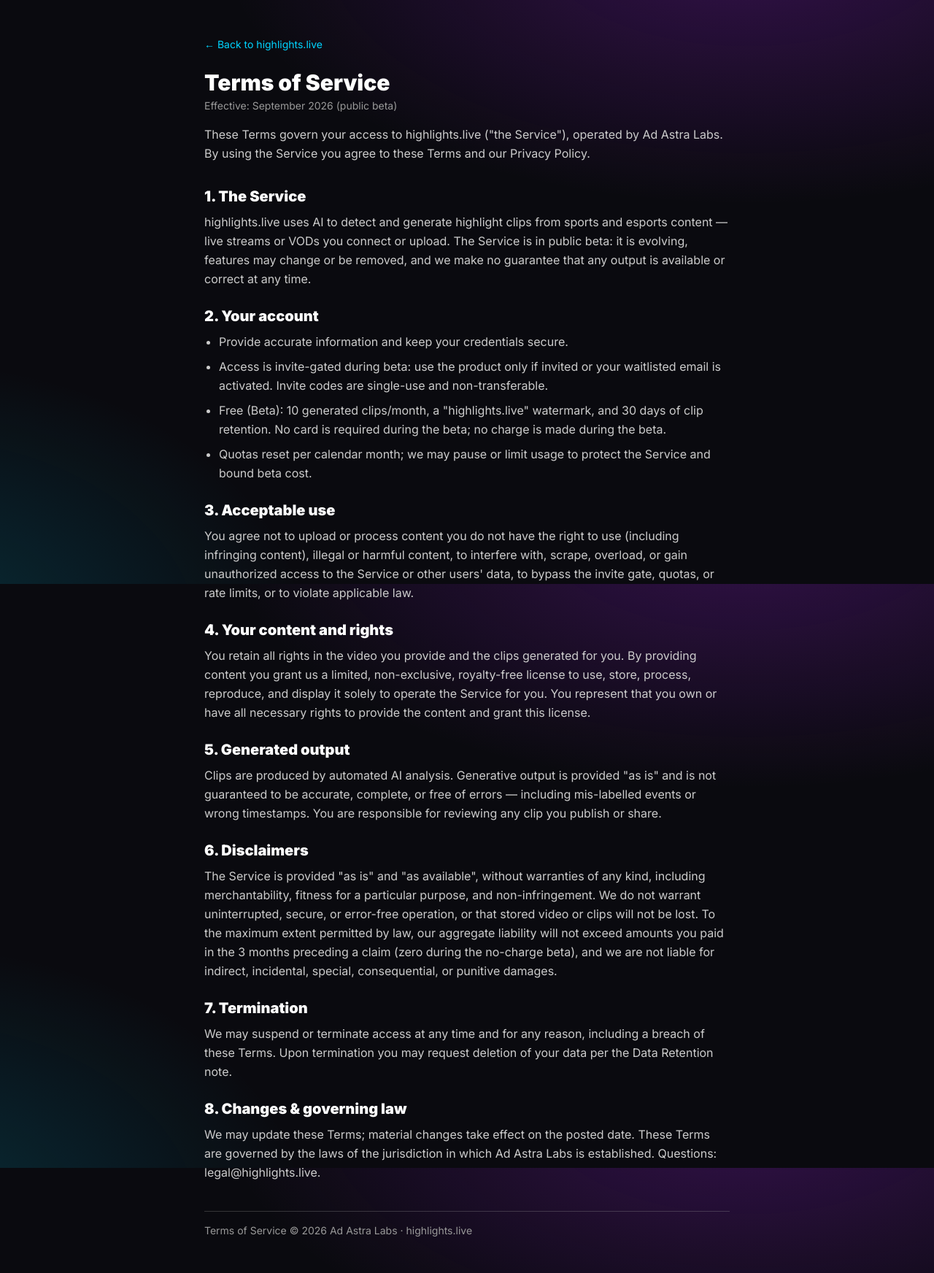
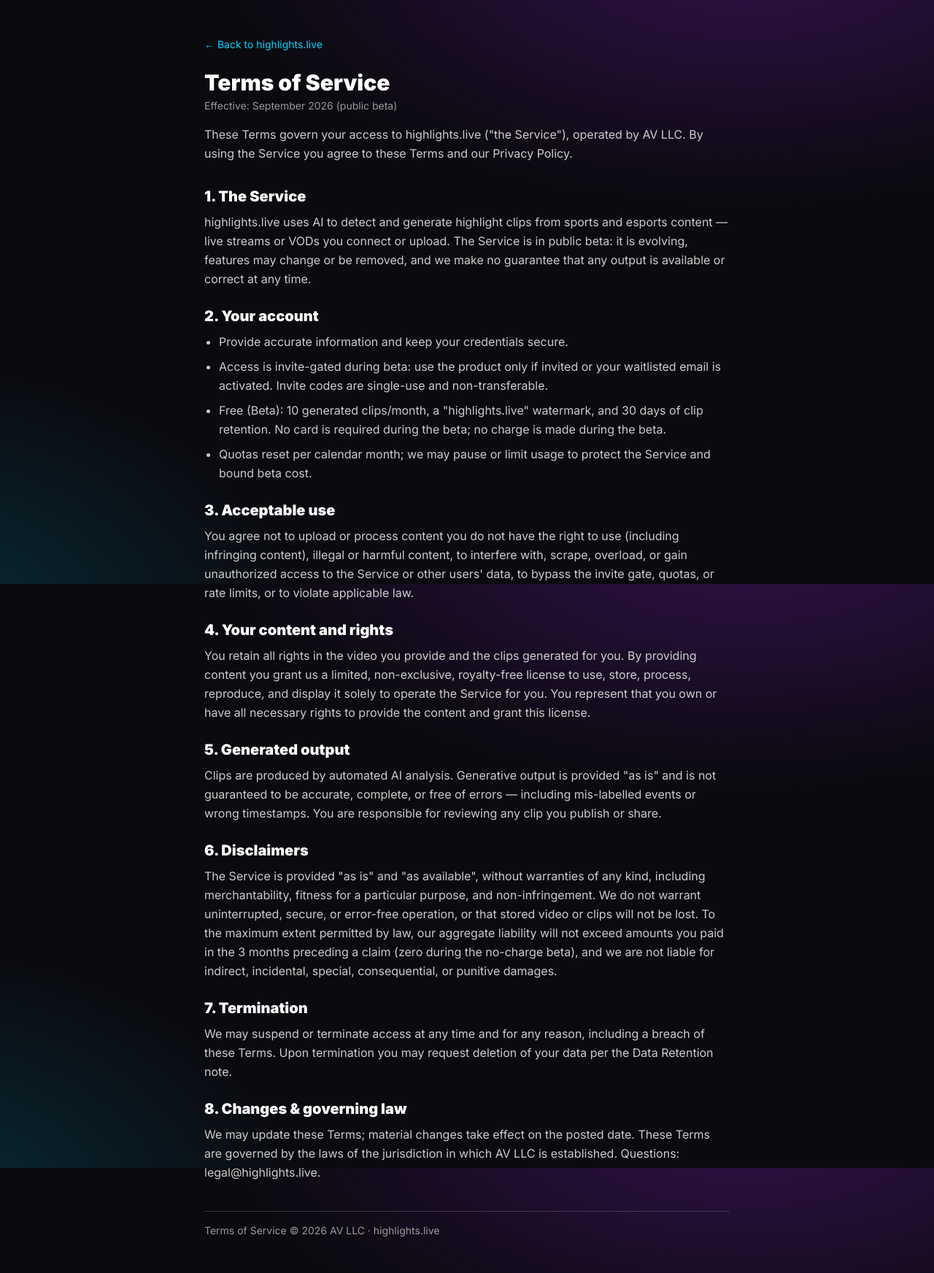
Before and after one commit to ad-astra-video/highlights.live, a React (Vite) app in the folder webapp/: page /terms in a window 1280 px wide. Shown: the whole page at 73% size. Built offline with nearby package versions, Linux system fonts and the light colour scheme.

Commit message:
webapp: legal docs identify operating entity as AV LLC
Per PO content-accuracy review, the legal documents (privacy policy,
terms of service, and the legal page) name the operating legal entity
as AV LLC rather than the Ad Astra Labs brand.

Co-Authored-By: Paperclip <noreply@paperclip.ing>

```diff
--- a/webapp/src/pages/Legal.tsx
+++ b/webapp/src/pages/Legal.tsx
@@ -10,7 +10,7 @@ const PRIVACY: Doc = {
   title: "Privacy Policy",
   updated: "September 2026 (public beta)",
   lead:
-    "highlights.live (\"the Service\") is a product operated by Ad Astra Labs (\"we\", \"us\", \"our\"). This policy explains what data we collect, how we use it, how long we keep it, and the choices you have. By using the Service you agree to this policy and our Terms of Service.",
+    "highlights.live (\"the Service\") is a product operated by AV LLC (\"we\", \"us\", \"our\"). This policy explains what data we collect, how we use it, how long we keep it, and the choices you have. By using the Service you agree to this policy and our Terms of Service.",
   blocks: [
     { h: "What we collect", list: [
       "Contact / account information — your email when you join the waitlist or create an account, and hashed authentication credentials.",
@@ -36,7 +36,7 @@ const TERMS: Doc = {
   title: "Terms of Service",
   updated: "September 2026 (public beta)",
   lead:
-    "These Terms govern your access to highlights.live (\"the Service\"), operated by Ad Astra Labs. By using the Service you agree to these Terms and our Privacy Policy.",
+    "These Terms govern your access to highlights.live (\"the Service\"), operated by AV LLC. By using the Service you agree to these Terms and our Privacy Policy.",
   blocks: [
     { h: "1. The Service", p: "highlights.live uses AI to detect and generate highlight clips from sports and esports content — live streams or VODs you connect or upload. The Service is in public beta: it is evolving, features may change or be removed, and we make no guarantee that any output is available or correct at any time." },
     { h: "2. Your account", list: [
@@ -50,7 +50,7 @@ const TERMS: Doc = {
     { h: "5. Generated output", p: "Clips are produced by automated AI analysis. Generative output is provided \"as is\" and is not guaranteed to be accurate, complete, or free of errors — including mis-labelled events or wrong timestamps. You are responsible for reviewing any clip you publish or share." },
     { h: "6. Disclaimers", p: "The Service is provided \"as is\" and \"as available\", without warranties of any kind, including merchantability, fitness for a particular purpose, and non-infringement. We do not warrant uninterrupted, secure, or error-free operation, or that stored video or clips will not be lost. To the maximum extent permitted by law, our aggregate liability will not exceed amounts you paid in the 3 months preceding a claim (zero during the no-charge beta), and we are not liable for indirect, incidental, special, consequential, or punitive damages." },
     { h: "7. Termination", p: "We may suspend or terminate access at any time and for any reason, including a breach of these Terms. Upon termination you may request deletion of your data per the Data Retention note." },
-    { h: "8. Changes & governing law", p: "We may update these Terms; material changes take effect on the posted date. These Terms are governed by the laws of the jurisdiction in which Ad Astra Labs is established. Questions: legal@highlights.live." },
+    { h: "8. Changes & governing law", p: "We may update these Terms; material changes take effect on the posted date. These Terms are governed by the laws of the jurisdiction in which AV LLC is established. Questions: legal@highlights.live." },
   ],
 };
 
@@ -116,7 +116,7 @@ export function Legal({ kind }: { kind: "privacy" | "terms" | "retention" }) {
         <Blocks blocks={doc.blocks} />
       </div>
       <p className="mt-10 border-t border-mut/30 pt-4 text-sm text-mut">
-        {doc.title} © 2026 Ad Astra Labs · highlights.live
+        {doc.title} © 2026 AV LLC · highlights.live
       </p>
     </div>
   );
```
Also changed, not shown: 2 other files (tests, documents, lock files or other folders).
